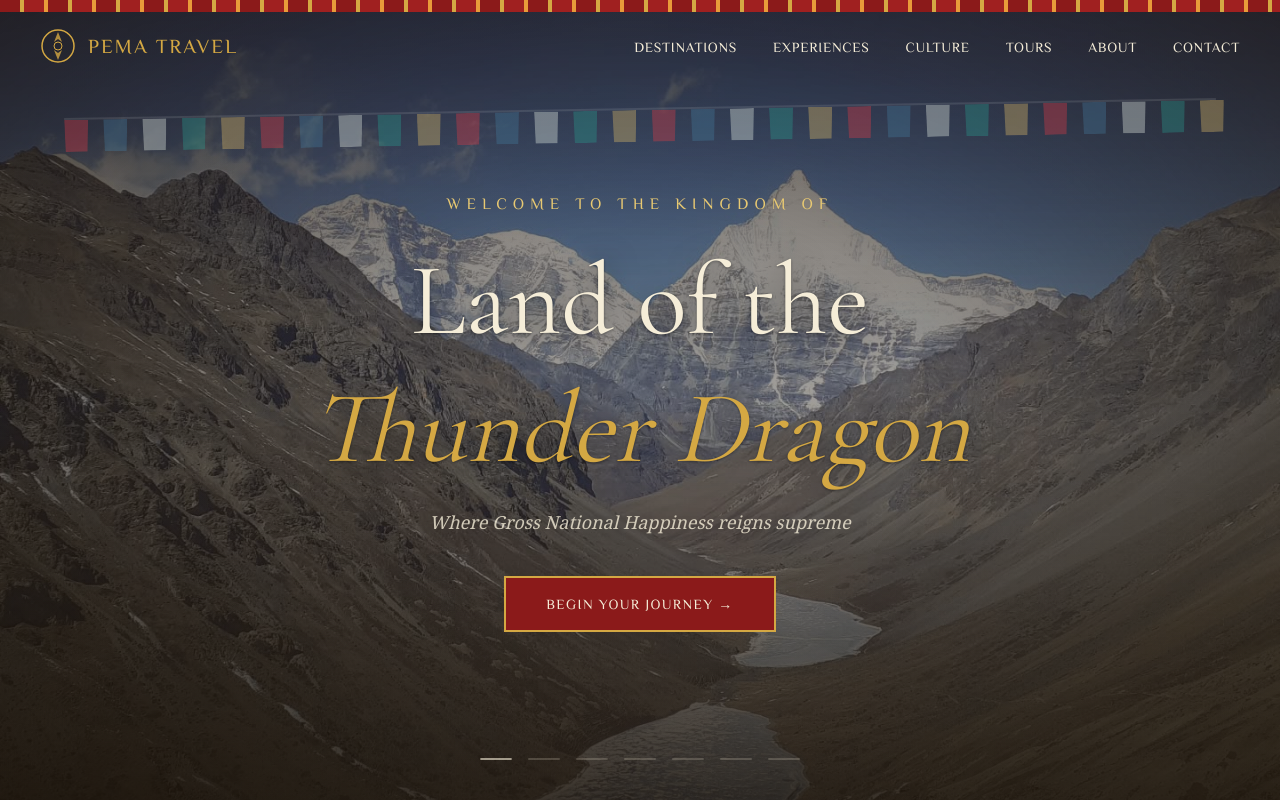
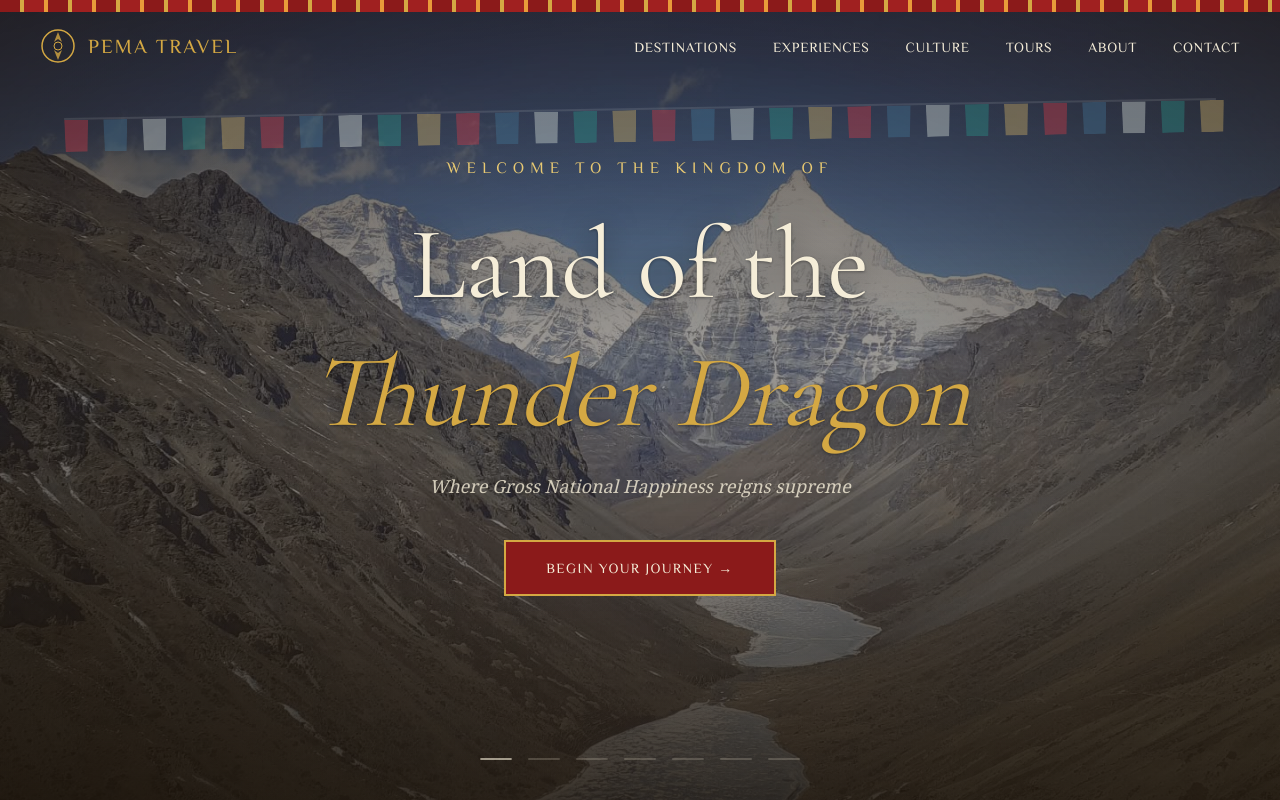
Before and after one commit to alpeshvas/pema-travel, a Next.js app: page / in a window 1280 px wide. Shown: the top 800 px of the page. Built offline with nearby package versions, Linux system fonts and the light colour scheme.

Commit message:
fix alignment

```diff
--- a/src/components/sections/Hero.tsx
+++ b/src/components/sections/Hero.tsx
@@ -108,7 +108,7 @@ export default function Hero() {
   }, []);
 
   return (
-    <section className="h-screen min-h-[700px] relative flex items-center justify-center overflow-hidden">
+    <section className="h-screen min-h-[700px] relative flex items-start justify-center pt-[18vh] overflow-hidden">
       {/* Slideshow background */}
       {slides.map((slide, i) => (
         <div
```
